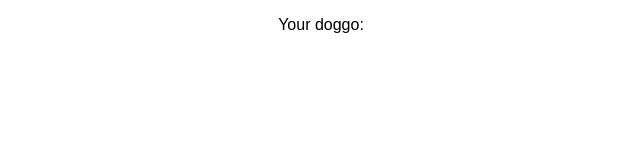
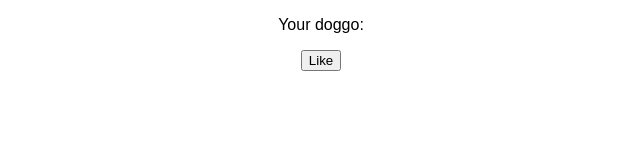
Before and after one commit to Panduss/ranDogApp, a React (Create React App) app in the folder client/: page / in a window 1280 px wide. Shown: the top 160 px of the page, without its empty margins (319-959 px from the left). Built offline with nearby package versions, Linux system fonts and the light colour scheme.

Commit message:
linked like button to fetchdogs action

```diff
--- a/client/src/actions/page.js
+++ b/client/src/actions/page.js
@@ -57,13 +57,14 @@
 //
 //
 
- import * as request from 'superagent'
+import * as request from 'superagent'
 
 const baseUrl = 'https://dog.ceo/api'
 
 export const FETCH_DOGS = 'FETCH_DOGS'
 
 export const fetchDogs = (breed, image) => (dispatch) => {
+  console.log('OK until here')
   request
     .get(`${baseUrl}/${breed}/${image}/random`)
     .then(response => dispatch({
@@ -71,6 +72,7 @@ export const fetchDogs = (breed, image) => (dispatch) => {
       payload: { breed, image }
     }))
     .catch(err => alert(err))
+
 }
 
 // export const fetchAllProducts = () => (dispatch) => {
--- /dev/null
+++ b/client/src/components/LikeButton.js
@@ -0,0 +1,22 @@
+import React, { PureComponent } from 'react'
+import { connect } from 'react-redux'
+import { fetchDogs } from '../actions/page'
+
+export class LikeButton extends PureComponent {
+
+  handleClick = () => {
+    this.props.fetchDogs()
+  }
+
+  render() {
+    return (
+      <button onClick={this.handleClick} className="LikeButton">Like</button>
+    )
+  }
+}
+
+export default connect(null, { fetchDogs })(LikeButton)
+
+// The button renders
+// Yarn installed superagent
+// Added the dogs to the json file
--- a/client/src/containers/ranDogPage.js
+++ b/client/src/containers/ranDogPage.js
@@ -1,4 +1,5 @@
 import React, { Component } from 'react'
+import LikeButton from '../components/likeButton'
 // import { connect } from 'react-redux'
 // import { FETCH_DOGS } from '../actions/page '
 
@@ -13,9 +14,8 @@ fetchMeADoggo(url) {
   render() {
       return(
         <div>
-        <p className="ShowGame">Your doggo: {this.fetchMeADoggo()}</p>
-        <div>
-        </div>
+          <p className="ShowGame">Your doggo: {this.fetchMeADoggo()}</p>
+          <LikeButton/>
         </div>
       )
     }
```
Also changed, not shown: client/package.json (+6 -1 lines), 1 other file (tests, documents, lock files or other folders).
